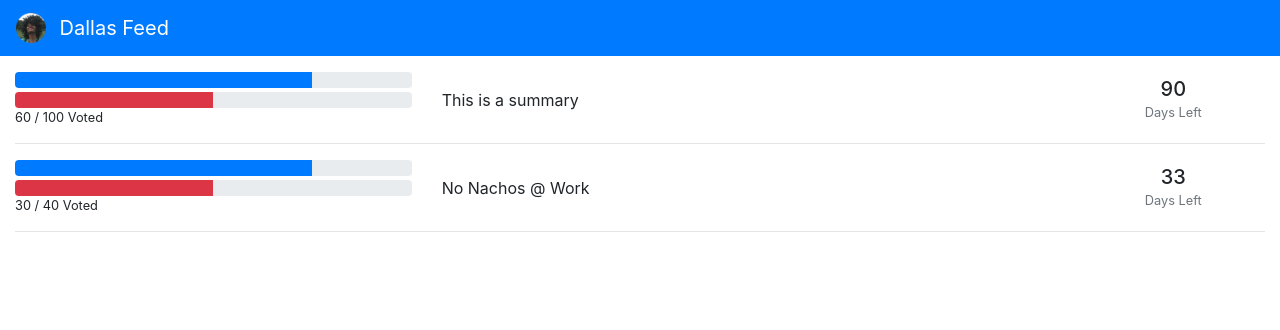
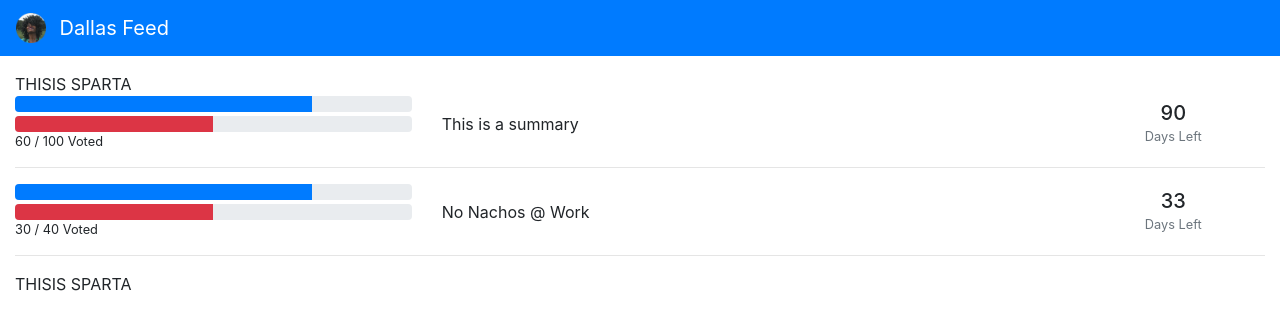
Before and after one commit to Tracet51/bubl, an Angular app in the folder bubl/: page / in a window 1280 px wide. Shown: the top 330 px of the page. Built offline with nearby package versions, Linux system fonts and the light colour scheme.

Commit message:
refactor to make bubl-feed parent of bubl-row

```diff
--- a/bubl/src/app/app.component.html
+++ b/bubl/src/app/app.component.html
@@ -1,4 +1,7 @@
 <nav-bar></nav-bar>
+<bubl-feed></bubl-feed>
+<!--
+
 <div class="container-fluid main-feed">
 
   <bubl-row (click)="rowClick(row)" *ngFor="let row of bublData"
@@ -10,3 +13,4 @@
         [description]="row.description">
   </bubl-row>
 </div>
+ -->
--- a/bubl/src/app/bubl-feed/bubl-feed.component.css
+++ b/bubl/src/app/bubl-feed/bubl-feed.component.css
@@ -0,0 +1,3 @@
+.main-feed {
+    margin-top: 1rem;
+}
--- a/bubl/src/app/bubl-feed/bubl-feed.component.html
+++ b/bubl/src/app/bubl-feed/bubl-feed.component.html
@@ -1,3 +1,13 @@
-<p>
-  bubl-feed works!
-</p>
+<div class="container-fluid main-feed">
+  THISIS SPARTA
+  <bubl-row (click)="rowClick(row)" *ngFor="let row of bublData"
+        [yesVote] = "row.yes"
+        [noVote] = "row.no"
+        [total]="row.total"
+        [daysRemaining]="row.daysRemaining"
+        [summary]="row.summary"
+        [description]="row.description">
+  </bubl-row>
+  THISIS SPARTA
+
+</div>
--- a/bubl/src/app/bubl-feed/bubl-feed.component.ts
+++ b/bubl/src/app/bubl-feed/bubl-feed.component.ts
@@ -1,13 +1,40 @@
 import { Component, OnInit } from '@angular/core';
 
 @Component({
-  selector: 'app-bubl-feed',
+  selector: 'bubl-feed',
   templateUrl: './bubl-feed.component.html',
   styleUrls: ['./bubl-feed.component.css']
 })
 export class BublFeedComponent implements OnInit {
+  title: string = 'bubl';
+  numberOfRows: string[];
+  bublData: { "yes": number; "no": number; "total": number; "daysRemaining": number; "summary": string; "description": string; }[];
 
-  constructor() { }
+  constructor() {
+    this.numberOfRows = ["x","3", "jfh"];
+    this.bublData = [
+      {
+        "yes": 10,
+        "no": 50,
+        "total": 100,
+        "daysRemaining": 90,
+        "summary": "This is a summary",
+        "description": "Ambitioni dedisse scripsisse iudicaretur. Cras mattis iudicium purus sit amet fermentum. Donec sed odio operae, eu vulputate felis rhoncus. Praeterea iter est quasdam res quas ex communi. At nos hinc posthac, sitientis piros Afros. Petierunt uti sibi concilium totius Galliae in diem certam indicere. Cras mattis iudicium purus sit amet fermentum."
+      },
+      {
+        "yes": 10,
+        "no": 20,
+        "total": 40,
+        "daysRemaining": 33,
+        "summary": "No Nachos @ Work",
+        "description": "Ambitioni dedisse scripsisse iudicaretur. Cras mattis iudicium purus sit amet fermentum. Donec sed odio operae, eu vulputate felis rhoncus. Praeterea iter est quasdam res quas ex communi. At nos hinc posthac, sitientis piros Afros. Petierunt uti sibi concilium totius Galliae in diem certam indicere. Cras mattis iudicium purus sit amet fermentum."
+      }
+    ]
+  }
+
+  rowClick(row: Object) {
+    console.log(row);
+  }
 
   ngOnInit() {
   }
```
